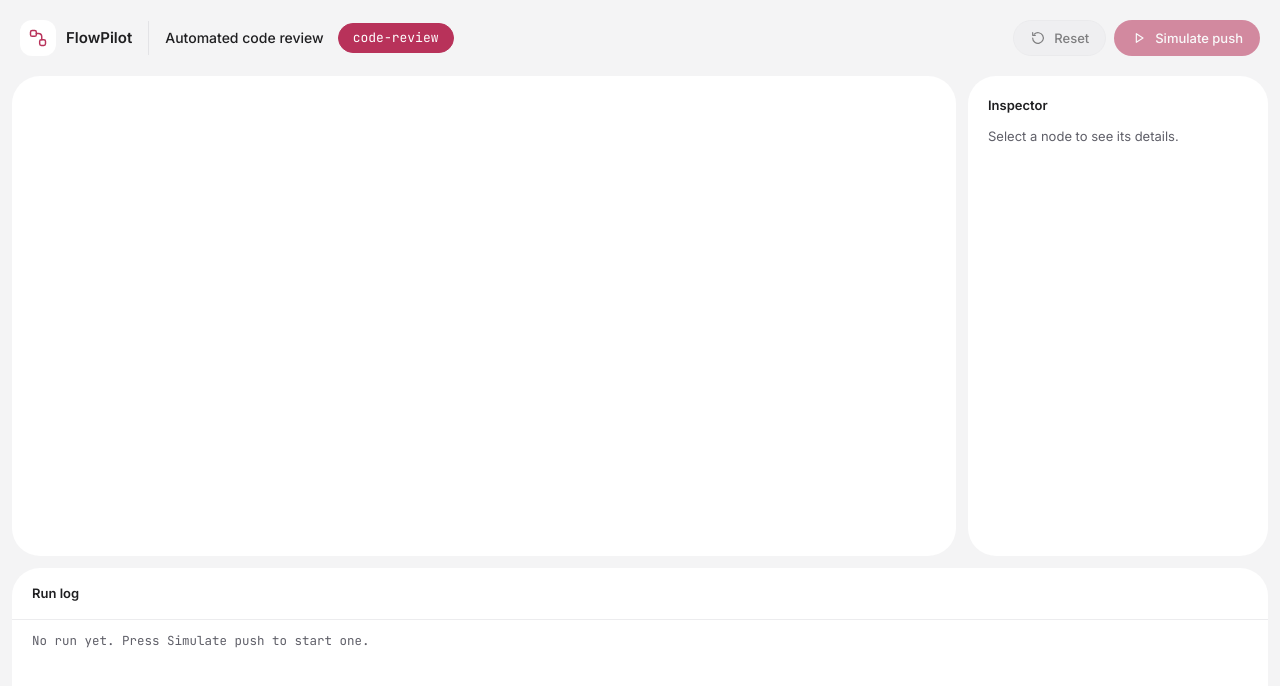
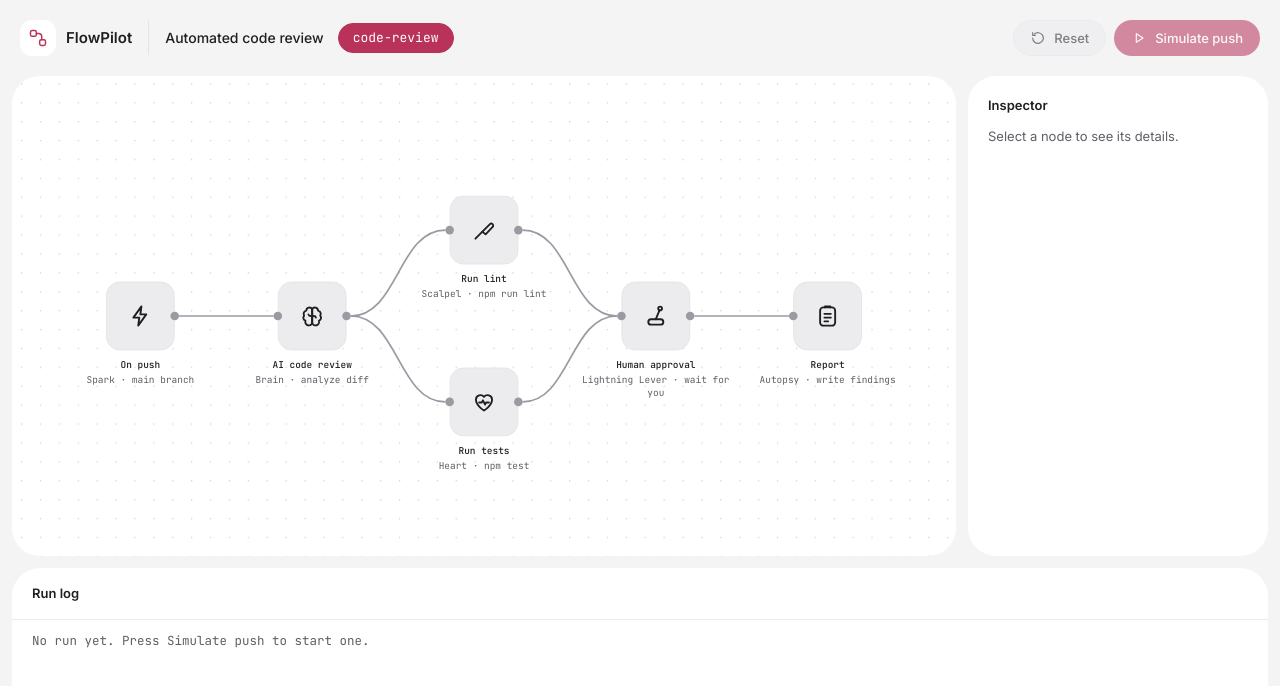
Before and after one commit to Hamzahzahh09/FlowPilot, a Next.js app in the folder apps/web/: page / in a window 1280 px wide. Shown: the top 686 px of the page. Built offline with nearby package versions, Linux system fonts and the light colour scheme.

Commit message:
feat(web): add dot-grid canvas with the demo code-review workflow
Spark -> Brain -> Scalpel + Heart -> Lightning Lever -> Autopsy. Attribution hidden (React Flow is MIT).

```diff
--- a/apps/web/components/editor/Editor.tsx
+++ b/apps/web/components/editor/Editor.tsx
@@ -1,10 +1,12 @@
 'use client'
 
 import { useState } from 'react'
+import { Canvas } from '@/components/flow/Canvas'
 import { AppShell } from '@/components/shell/AppShell'
 import { Inspector } from '@/components/shell/Inspector'
 import { LogPanel } from '@/components/shell/LogPanel'
 import { TopBar } from '@/components/shell/TopBar'
+import { DEMO_EDGES, DEMO_NODES } from '@/lib/workflow/demo'
 
 const WORKFLOW_TABS = [{ id: 'code-review', label: 'code-review' }] as const
 
@@ -21,7 +23,7 @@ export function Editor() {
           onSelectTab={setSelectedTab}
         />
       }
-      canvas={null}
+      canvas={<Canvas initialNodes={DEMO_NODES} initialEdges={DEMO_EDGES} />}
       inspector={<Inspector />}
       log={<LogPanel />}
     />
--- /dev/null
+++ b/apps/web/components/flow/Canvas.tsx
@@ -0,0 +1,56 @@
+'use client'
+
+import {
+  Background,
+  BackgroundVariant,
+  ReactFlow,
+  useEdgesState,
+  useNodesState,
+  type DefaultEdgeOptions,
+  type Edge,
+  type NodeTypes,
+  type ProOptions,
+} from '@xyflow/react'
+import { FlowNode } from '@/components/flow/FlowNode'
+import type { FlowNodeType } from '@/lib/workflow/types'
+
+// Defined at module level so React Flow does not re-register types each render.
+const NODE_TYPES: NodeTypes = { flow: FlowNode }
+
+// Bezier edges. Full idle/active/done styling arrives with the custom edge in task 5.
+const DEFAULT_EDGE_OPTIONS: DefaultEdgeOptions = { type: 'default' }
+
+// React Flow is MIT licensed; hiding the attribution is allowed.
+const PRO_OPTIONS: ProOptions = { hideAttribution: true }
+
+// fitView only measures the 80x80 boxes, so pad enough for the labels below them.
+const FIT_VIEW_OPTIONS = { padding: 0.25 }
+
+interface CanvasProps {
+  initialNodes: FlowNodeType[]
+  initialEdges: Edge[]
+}
+
+export function Canvas({ initialNodes, initialEdges }: CanvasProps) {
+  const [nodes, , onNodesChange] = useNodesState<FlowNodeType>(initialNodes)
+  const [edges, , onEdgesChange] = useEdgesState<Edge>(initialEdges)
+
+  return (
+    <ReactFlow<FlowNodeType, Edge>
+      nodes={nodes}
+      edges={edges}
+      onNodesChange={onNodesChange}
+      onEdgesChange={onEdgesChange}
+      nodeTypes={NODE_TYPES}
+      defaultEdgeOptions={DEFAULT_EDGE_OPTIONS}
+      nodesConnectable={false}
+      fitView
+      fitViewOptions={FIT_VIEW_OPTIONS}
+      minZoom={0.4}
+      maxZoom={1.75}
+      proOptions={PRO_OPTIONS}
+    >
+      <Background variant={BackgroundVariant.Dots} gap={22} size={1.6} color="var(--dot)" />
+    </ReactFlow>
+  )
+}
--- /dev/null
+++ b/apps/web/lib/workflow/demo.ts
@@ -0,0 +1,71 @@
+import type { Edge } from '@xyflow/react'
+import { nodeAriaLabel, type FlowNodeData, type FlowNodeType } from './types'
+
+// Demo workflow: Spark -> Brain -> (Scalpel | Heart) -> Lightning Lever -> Autopsy.
+// Positions are the top-left of each 80x80 box. Labels hang ~50px below the box.
+
+const COL = 200
+const ROW = 100
+
+function node(id: string, x: number, y: number, data: Omit<FlowNodeData, 'status'>): FlowNodeType {
+  const full: FlowNodeData = { ...data, status: 'idle' }
+  return {
+    id,
+    type: 'flow',
+    position: { x, y },
+    data: full,
+    ariaLabel: nodeAriaLabel(full),
+  }
+}
+
+export const DEMO_NODES: FlowNodeType[] = [
+  node('spark', 0, 0, {
+    kind: 'spark',
+    title: 'On push',
+    themeName: 'Spark',
+    operation: 'main branch',
+  }),
+  node('brain', COL, 0, {
+    kind: 'brain',
+    title: 'AI code review',
+    themeName: 'Brain',
+    operation: 'analyze diff',
+  }),
+  node('scalpel', COL * 2, -ROW, {
+    kind: 'scalpel',
+    title: 'Run lint',
+    themeName: 'Scalpel',
+    operation: 'npm run lint',
+  }),
+  node('heart', COL * 2, ROW, {
+    kind: 'heart',
+    title: 'Run tests',
+    themeName: 'Heart',
+    operation: 'npm test',
+  }),
+  node('lever', COL * 3, 0, {
+    kind: 'lever',
+    title: 'Human approval',
+    themeName: 'Lightning Lever',
+    operation: 'wait for you',
+  }),
+  node('autopsy', COL * 4, 0, {
+    kind: 'autopsy',
+    title: 'Report',
+    themeName: 'Autopsy',
+    operation: 'write findings',
+  }),
+]
+
+function stitch(source: string, target: string): Edge {
+  return { id: `${source}-${target}`, source, target }
+}
+
+export const DEMO_EDGES: Edge[] = [
+  stitch('spark', 'brain'),
+  stitch('brain', 'scalpel'),
+  stitch('brain', 'heart'),
+  stitch('scalpel', 'lever'),
+  stitch('heart', 'lever'),
+  stitch('lever', 'autopsy'),
+]
```
Also changed, not shown: 1 other file (tests, documents, lock files or other folders).
